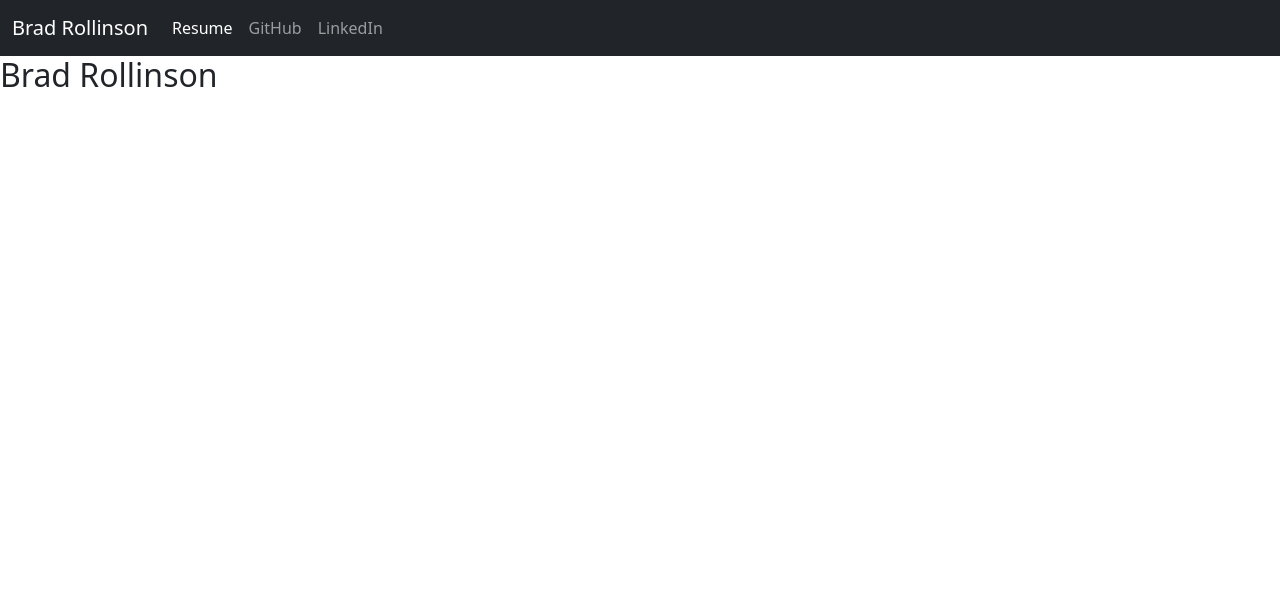
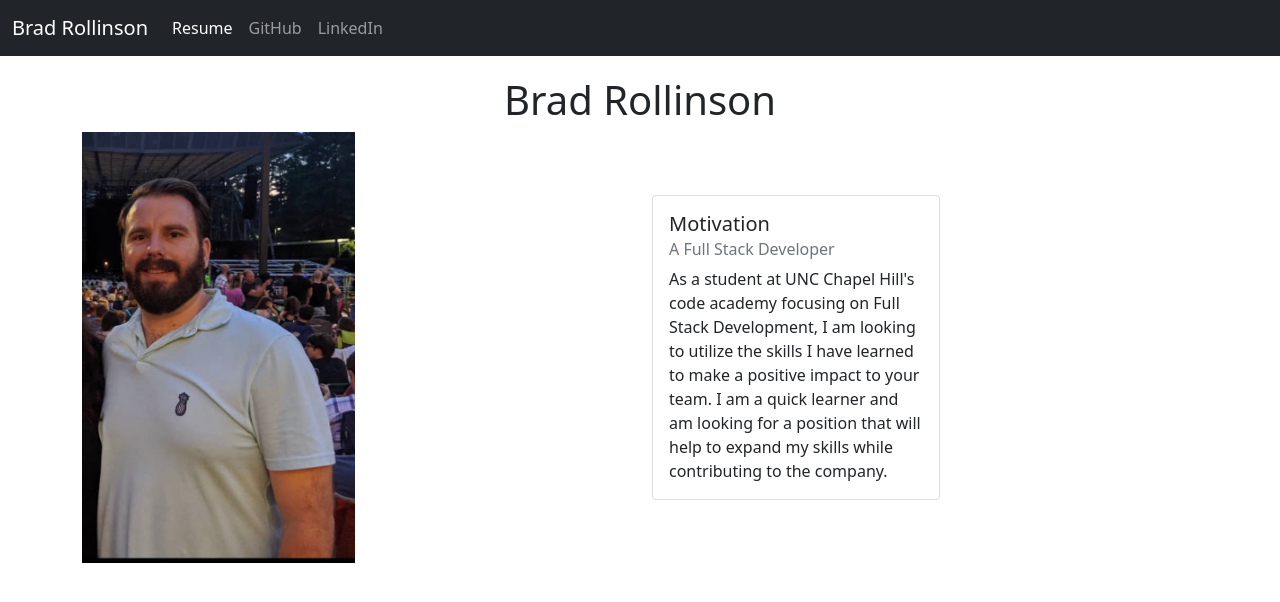
Before and after one commit to likearollinson/portfolio-ver-3, a plain HTML site: page index.html in a window 1280 px wide. Drawn offline with nearby package versions, Linux system fonts and the light colour scheme.

Commit message:
add picture and about me

```diff
--- a/assets/style.css
+++ b/assets/style.css
@@ -5,6 +5,16 @@
   -o-animation: fadeIn 5s;
   -ms-animation: fadeIn 5s;
 }
+
+#title {
+  margin-top: 20px;
+}
+
+#brad-image {
+  width: 50%;
+  height: 50%;
+}
+
 @keyframes fadeIn {
   0% {
     opacity: 0;
--- a/index.html
+++ b/index.html
@@ -33,7 +33,29 @@
         </nav>
     </header>
     <main>
-        <h2 class="fade-in">Brad Rollinson</h2>
+        <h1 class="fade-in text-center" id="title">Brad Rollinson</h1>
+        <div class="container">
+            <div class="row align-items-center">
+                <div class="col">
+                    <img class="fade-in" id="brad-image" src="assets/images/brad.jpg">
+                </div>
+                <div class="col">
+                    <div class="card fade-in" style="width: 18rem;">
+                        <div class="card-body">
+                            <h5 class="card-title">Motivation</h5>
+                            <h6 class="card-subtitle mb-2 text-muted">A Full Stack Developer</h6>
+                            <p class="card-text">As a student at UNC Chapel Hill's code
+                                academy focusing on Full Stack Development,
+                                I am looking to utilize the skills I have learned
+                                to make a positive impact to your team. I am a
+                                quick learner and am looking for a position
+                                that will help to expand my skills while
+                                contributing to the company.</p>
+                        </div>
+                    </div>
+                </div>
+            </div>
+        </div>
     </main>
 </body>
 <!-- Bootstrap JavaScript Dependancies -->
```
